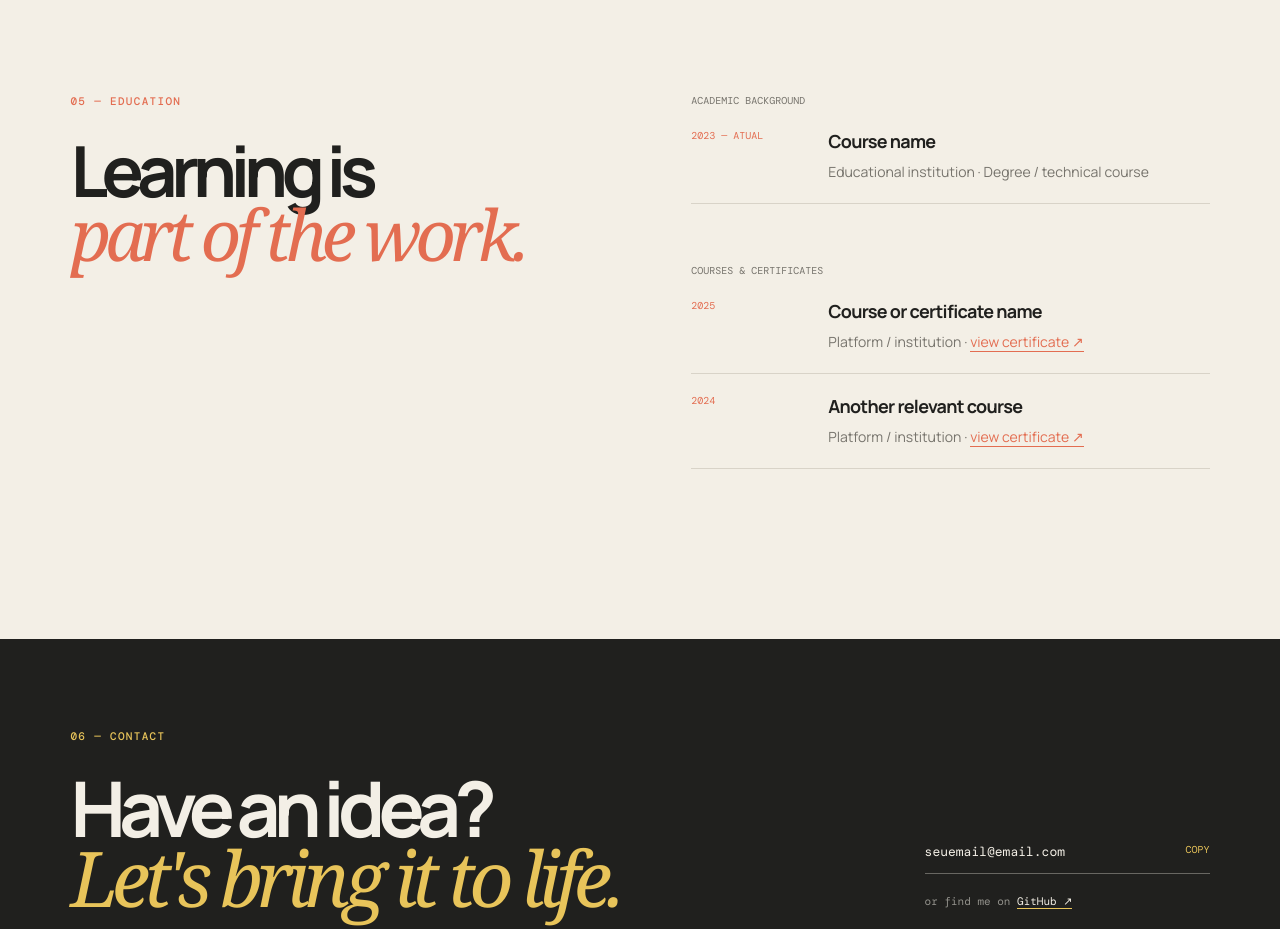
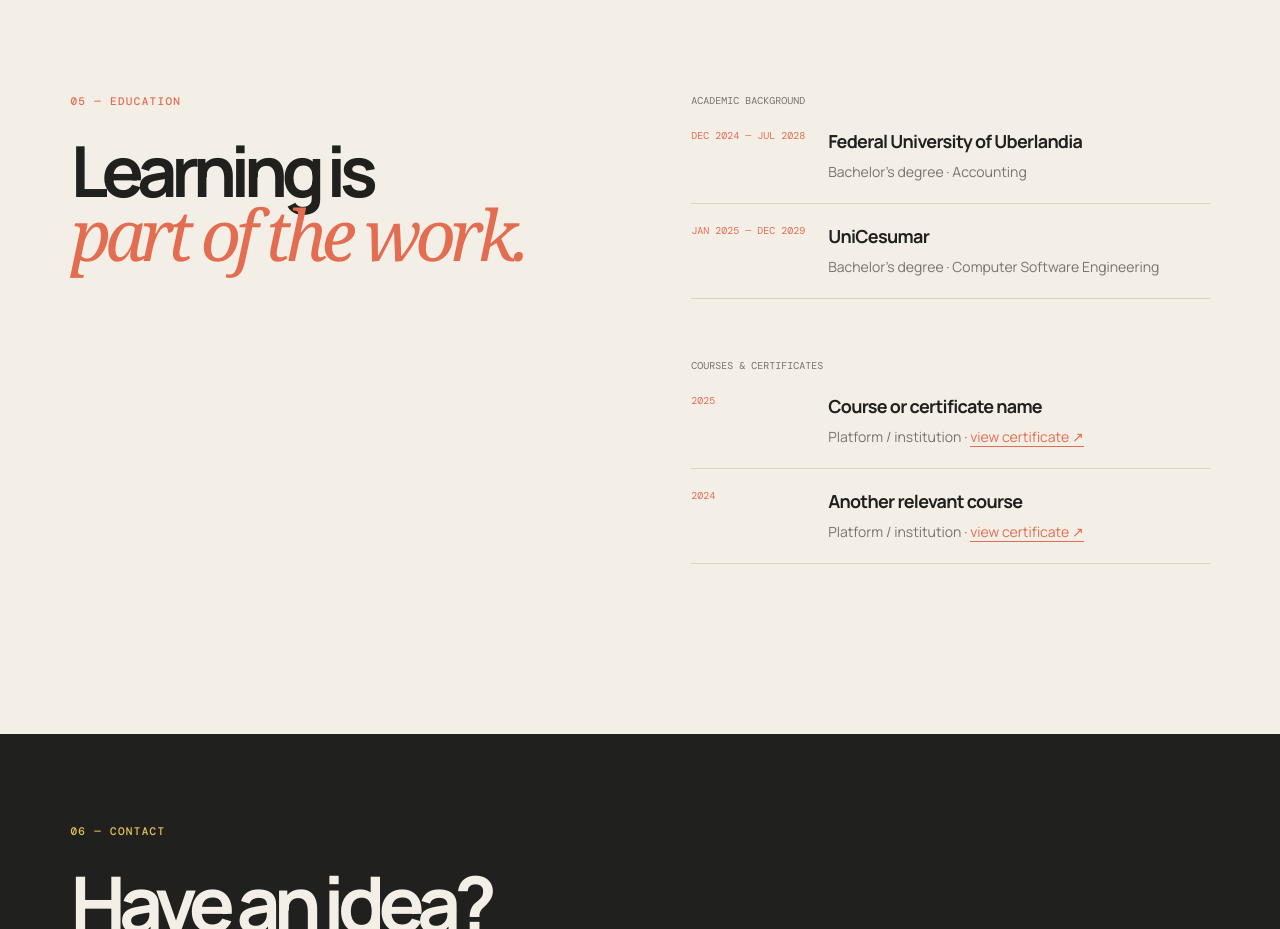
Before and after one commit to ThyagoOF6/portifolio, a website built with Vite: page index.html in a window 1280 px wide. Shown: the part 3300-4229 px from the top of the page. Built offline with nearby package versions, Linux system fonts and the light colour scheme.

Commit message:
feat: adiciona formacao academica
Adiciona as graduacoes da Universidade Federal de Uberlandia e da UniCesumar em portugues e ingles.

```diff
--- a/index.html
+++ b/index.html
@@ -251,11 +251,20 @@
                 formação acadêmica
               </p>
               <article class="credential-item">
-                <span>2023 — atual</span>
+                <span data-i18n="ufuDate">dez 2024 — jul 2028</span>
                 <div>
-                  <h3 data-i18n="courseName">Nome do curso</h3>
-                  <p data-i18n="courseInstitution">
-                    Instituição de ensino · Graduação / técnico
+                  <h3 data-i18n="ufuUniversity">
+                    Universidade Federal de Uberlândia
+                  </h3>
+                  <p data-i18n="ufuDegree">Bacharelado · Contabilidade</p>
+                </div>
+              </article>
+              <article class="credential-item">
+                <span data-i18n="unicesumarDate">jan 2025 — dez 2029</span>
+                <div>
+                  <h3 data-i18n="unicesumarUniversity">UniCesumar</h3>
+                  <p data-i18n="unicesumarDegree">
+                    Bacharelado em Engenharia · Engenharia de Software
                   </p>
                 </div>
               </article>
--- a/main.js
+++ b/main.js
@@ -58,8 +58,13 @@ const translations = {
     educationEyebrow: "05 — formação",
     educationTitle: "Aprender é<br /><em>parte do trabalho.</em>",
     academicLabel: "formação acadêmica",
-    courseName: "Nome do curso",
-    courseInstitution: "Instituição de ensino · Graduação / técnico",
+    ufuDate: "dez 2024 — jul 2028",
+    ufuUniversity: "Universidade Federal de Uberlândia",
+    ufuDegree: "Bacharelado · Contabilidade",
+    unicesumarDate: "jan 2025 — dez 2029",
+    unicesumarUniversity: "UniCesumar",
+    unicesumarDegree:
+      "Bacharelado em Engenharia · Engenharia de Software",
     certificatesLabel: "cursos & certificados",
     certificateOne: "Nome do curso ou certificado",
     certificateTwo: "Outro curso relevante",
@@ -127,8 +132,12 @@ const translations = {
     educationEyebrow: "05 — education",
     educationTitle: "Learning is<br /><em>part of the work.</em>",
     academicLabel: "academic background",
-    courseName: "Course name",
-    courseInstitution: "Educational institution · Degree / technical course",
+    ufuDate: "Dec 2024 — Jul 2028",
+    ufuUniversity: "Federal University of Uberlandia",
+    ufuDegree: "Bachelor's degree · Accounting",
+    unicesumarDate: "Jan 2025 — Dec 2029",
+    unicesumarUniversity: "UniCesumar",
+    unicesumarDegree: "Bachelor's degree · Computer Software Engineering",
     certificatesLabel: "courses & certificates",
     certificateOne: "Course or certificate name",
     certificateTwo: "Another relevant course",
```
